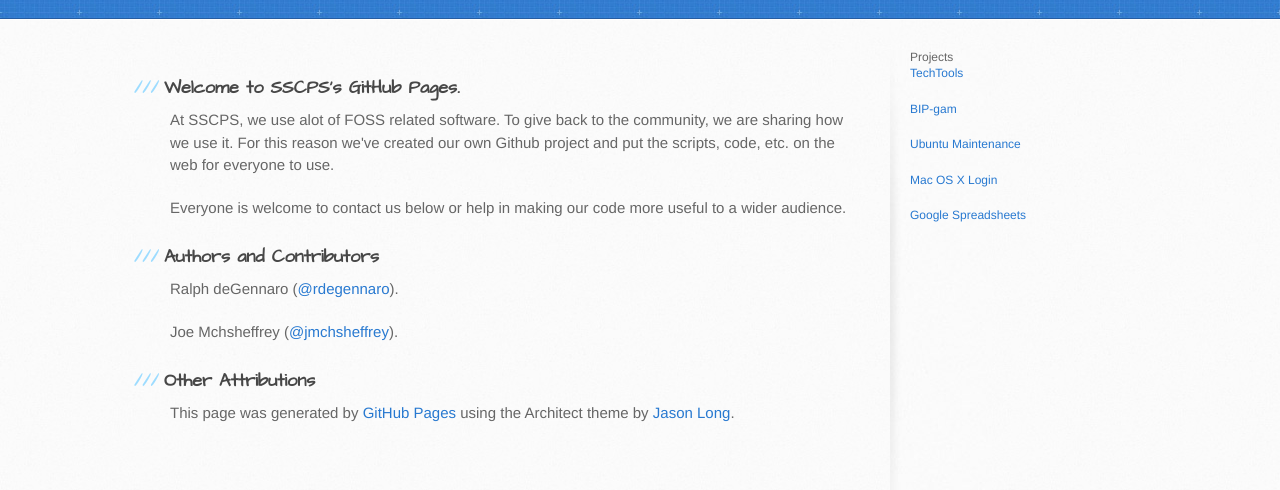
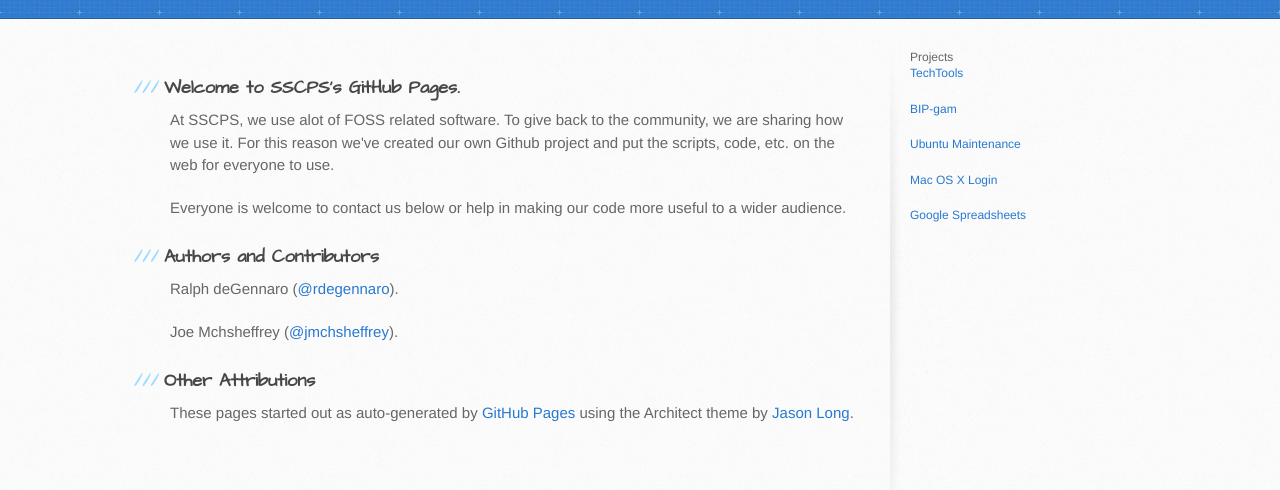
Before and after one commit to SSCPS/sscps.github.io, a plain HTML site: page index.html in a window 1280 px wide. Shown: the part 148-638 px from the top of the page. Drawn offline with Linux system fonts and the light colour scheme.

Commit message:
Update index.html

```diff
--- a/index.html
+++ b/index.html
@@ -37,7 +37,7 @@
           <p>Joe Mchsheffrey (<a href="https://github.com/rdegennaro" class="user-mention">@jmchsheffrey</a>).</p>
 
           <h3><a name="other-attributions" class="anchor" href="#other-attributions"><span class="octicon octicon-link"></span></a>Other Attributions</h3>
-          <p>This page was generated by <a href="https://pages.github.com">GitHub Pages</a> using the Architect theme by <a href="https://twitter.com/jasonlong">Jason Long</a>.</p>
+          <p>These pages started out as auto-generated by <a href="https://pages.github.com">GitHub Pages</a> using the Architect theme by <a href="https://twitter.com/jasonlong">Jason Long</a>.</p>
 
         </section>
 
```
